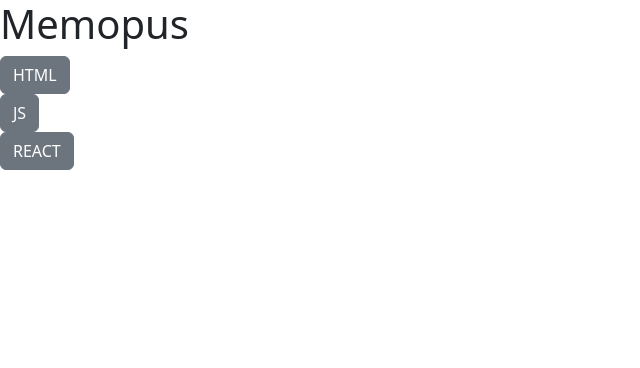
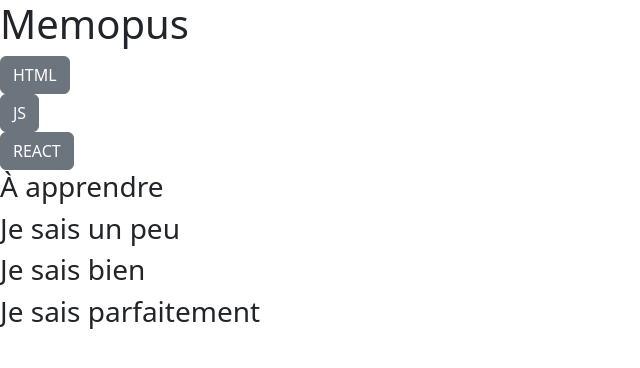
Before and after one commit to GAUTIERSebastien/like_memopus, a React (Create React App) app: page / in a window 1280 px wide. Shown: the top 368 px of the page, without its empty margins (0-640 px from the left). Built offline with nearby package versions, Linux system fonts and the light colour scheme; data requests are answered from the project's data file.

Commit message:
Display columns ok

```diff
--- /dev/null
+++ b/src/components/Column.tsx
@@ -0,0 +1,10 @@
+
+const Column = (column:any) => {
+    return (
+        <section className="">
+            <h3>{column.label}</h3>
+        </section>
+    );
+}
+
+export default Column;
--- a/src/components/Home.tsx
+++ b/src/components/Home.tsx
@@ -3,11 +3,13 @@ import JsonTerms from "../services/JsonTerms";
 import JsonColumns from "../services/JsonColumns";
 import JsonCards from "../services/JsonCards";
 import Term from './Term';
+import Column from './Column';
 
 
 
 const Home = () => {
     const [terms, setTerms] = useState<any[]>([]);
+    const [columns, setColumns] = useState<any[]>([]);
 
 
     useEffect(() => {
@@ -17,14 +19,28 @@ const Home = () => {
         }).catch(error => {
             console.error("Erreur lors de la récupération des terms: ", error);
         });
+
+        JsonColumns.loadColumns().then(data => {
+            setColumns(data);
+        }).catch(error => {
+            console.error("Erreur lors de la récupération des columns: ", error);
+        });
+
+
     }, []);
     return (
         <>
-            <div>
+            <section>
                 {terms.map((term, index) => (
                     <Term key={index} {...term} />
                 ))}
-            </div>
+            </section>
+            <section>
+                {columns.map((column, index) => (
+                    <Column key={index} {...column} />
+                ))}
+            </section>
+
         </>
     );
 }
```
